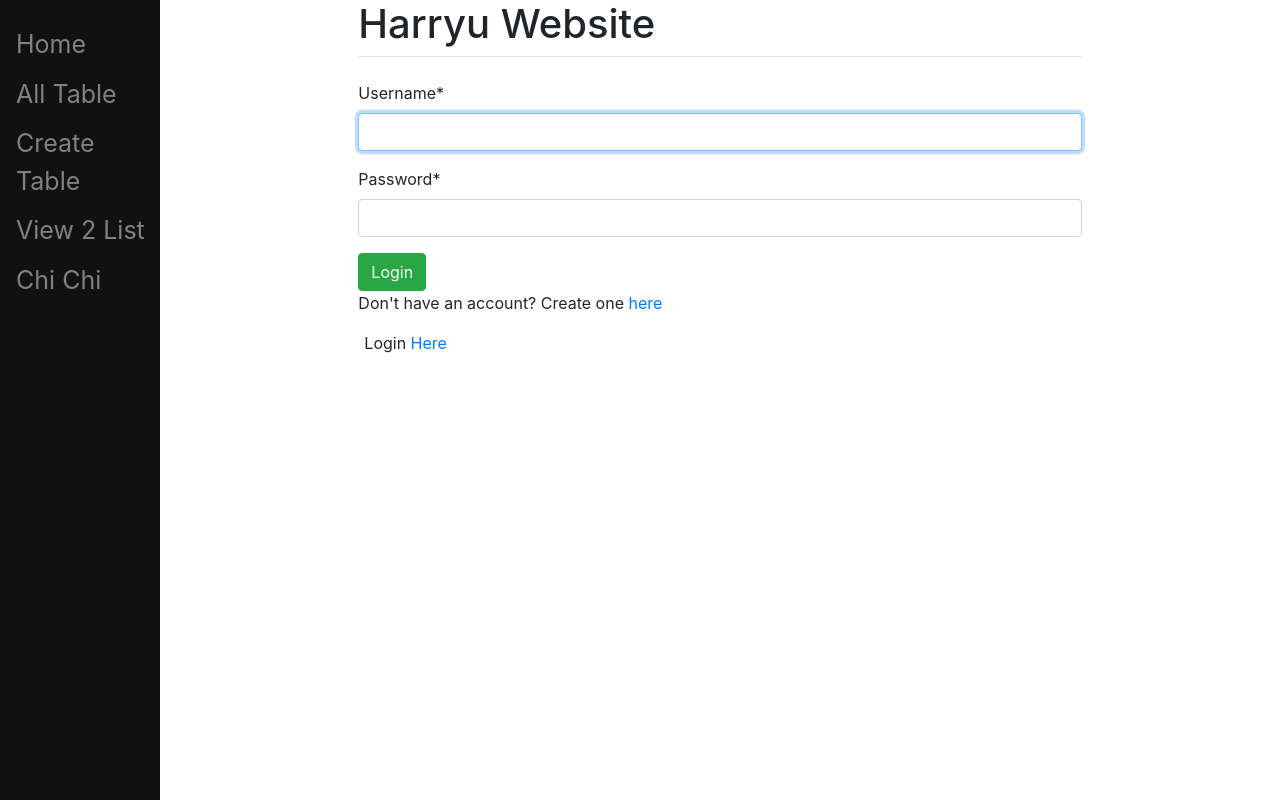
After one commit to ZoengYu/MyDJ, a Django app: page /login/ in a window 1280 px wide. The commit adds this page. Run offline with Django 3.2, Linux system fonts and the light colour scheme; some libraries are stand-ins or nearby versions.

```diff
--- a/harry_project/urls.py
+++ b/harry_project/urls.py
@@ -21,4 +21,5 @@ urlpatterns = [
     path('admin/', admin.site.urls),
     path('register/',register_views.register,name="register"),
     path('', include("main.urls")),
+    path('', include("django.contrib.auth.urls")),
 ]
--- a/main/templates/main/base.html
+++ b/main/templates/main/base.html
@@ -48,6 +48,7 @@
 		<a href="/show">All Table</a>
 		<a href="/create">Create Table</a>
 		<a href="/2">View 2 List</a>
+		<a href="/chi">Chi Chi</a>
 	</div>
 	<div id="content" , name="content" , class="main">
 		<div class="row justify-content-center">
@@ -56,6 +57,14 @@
 				<hr class="mt-0 mb-4">
 				{% block content%}
 				{% endblock %}
+				{% if user.is_authenticated %}
+				<p> (You're Login Now...)</p>
+				{% else %}
+				<div style="padding-left:6px;">
+					<p>Login <a href="/login"> Here</a></p>
+				</div>
+				{% csrf_token %}
+				{% endif %}
 			</div>
 		</div>
 		<script src="https://code.jquery.com/jquery-3.3.1.slim.min.js"
--- a/register/templates/register/register.html
+++ b/register/templates/register/register.html
@@ -3,7 +3,7 @@
 {% block title %}Register an Account{% endblock %}
 {% load crispy_forms_tags %}
 {% block content %}
-
+<p>You can logout by /logout</p>
 <form method="POST" class="form-group">
 	{% csrf_token %}
 	{{form|crispy}}
--- /dev/null
+++ b/register/templates/registration/login.html
@@ -0,0 +1,15 @@
+{% extends "main/base.html" %}
+
+{% block title %}
+Login Here
+{% endblock %}
+{% load crispy_forms_tags %}
+{% block content %}
+<form method="post" class="form-group">
+
+	{% csrf_token %}
+	{{form|crispy}}
+	<button type="submit" class="btn btn-success">Login</button>
+	<p>Don't have an account? Create one <a href="/register">here</a></p>
+</form>
+{% endblock %}
```
